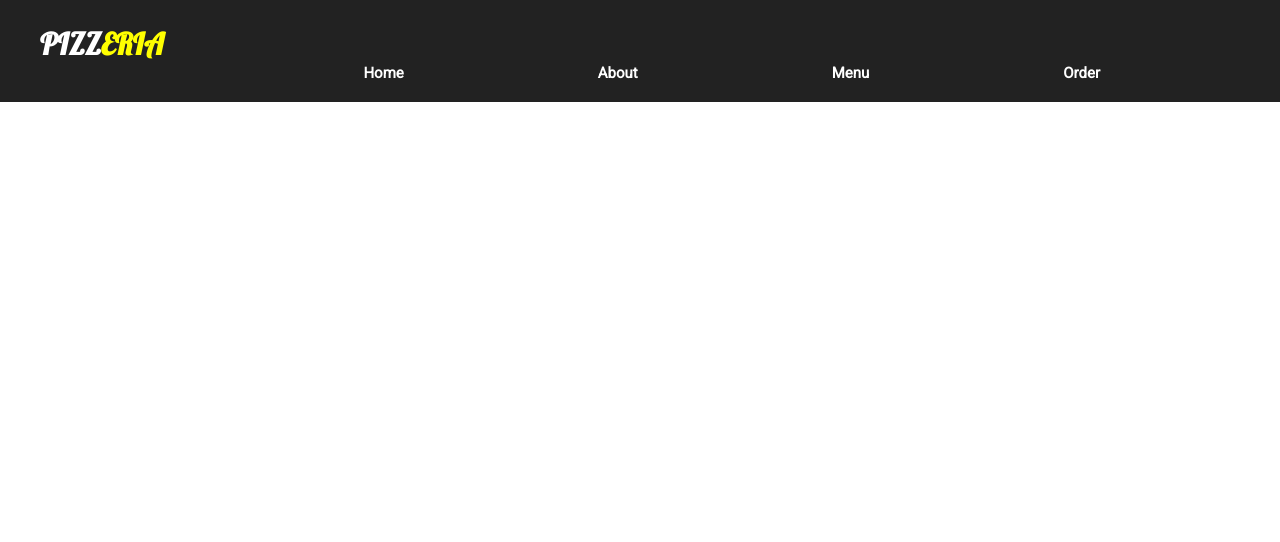
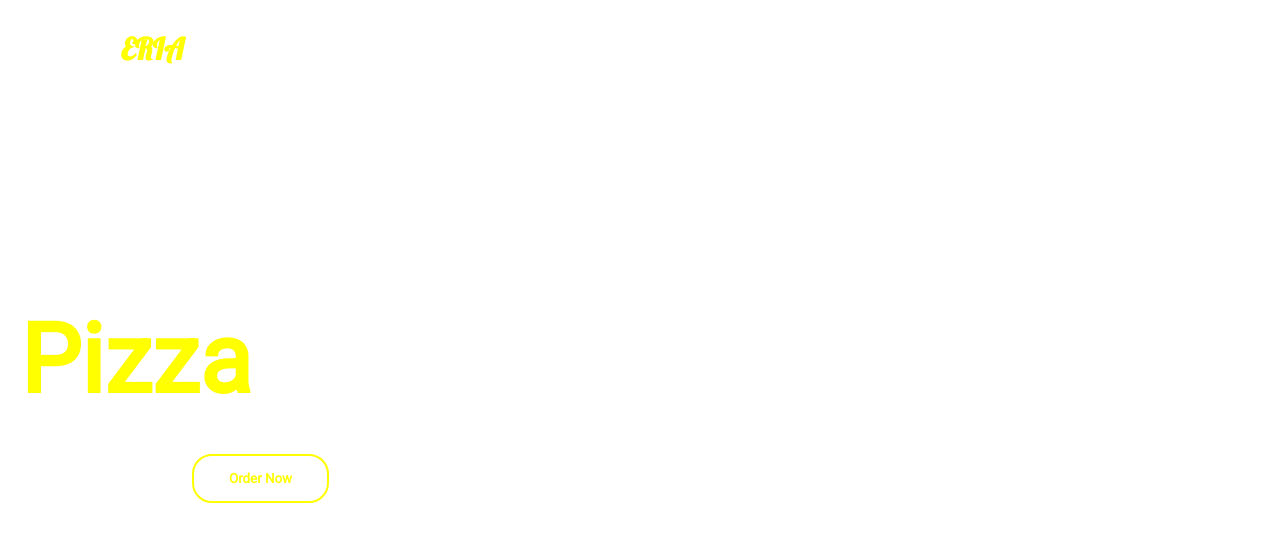
Before and after one commit to Achiengy/Pizzeria, a plain HTML site: page index.html in a window 1280 px wide. Drawn offline with nearby package versions, Linux system fonts and the light colour scheme.

Commit message:
ft:home_content-This will add home contents like text,button on the home page

```diff
--- a/css/style.css
+++ b/css/style.css
@@ -12,8 +12,7 @@
     position: fixed;
     width: 100%;
     z-index: 999;
-    padding: 20px 0;
-    background-color: #222;
+    padding: 10px 0;
 }
 
 .navbar .logo {
@@ -21,32 +20,14 @@
     color: yellow;
     font-size: 30px;
     font-weight: bold;
-    padding-top: 5px;
-    padding-left: 40px;
+    padding-top: 20px;
+    padding-left: 60px;
 }
 .navbar .logo span {
     color: white;
     font-family: 'Lobster', 'cursive';
 }
 
-.navbar ul {
-    float: right;
-}
-
-.navbar ul li{
-  list-style: none;
-  display: inline-block;
-  margin-right: 180px;
-}
-
-.navbar ul li a {
-    text-decoration: none;
-    margin-left: 10px;
-    color: white;
-    font-size: 15px;
-    font-weight: bold;
-    margin-left: 10px;
-}
 
 .home {
     width: 100%;
@@ -54,3 +35,27 @@
     background-image: url(../images/trial.jpeg);
     background-size: 100% 100%;
 }
+
+.home .home-content .text-1 {
+    padding-left: 20px;
+    color: #fff;
+    font-size: 6em;
+    padding-top: 15%;
+}
+
+.home-content .text-1 span {
+    color: yellow;
+}
+
+.home .btn {
+    padding: 15px 35px;
+    background: transparent;
+    color: yellow;
+    font-weight: bolder;
+    float: left;
+    border: 0;
+    border: 2px solid yellow;
+    margin-left: 15%;
+    margin-top: 3%;
+    border-radius: 20px;
+}
--- a/index.html
+++ b/index.html
@@ -19,17 +19,15 @@
     <nav class="navbar">
         <p class="logo"><span>PIZZ</span>ERIA</p>
 
-        <ul class="navlink">
-            <li><a href="#home">Home</a></li>
-            <li><a href="#about">About</a></li>
-            <li><a href="#menu">Menu</a></li>
-            <li><a href="#order">Order</a></li>
-        </ul>
     </nav>
 
     <section class="home" id="home">
+        <div class="home-content">
+            <h1 class="text-1">We make tasty<br><span>Pizza</span> like a pro</h1>
+        </div>
+        <button class="btn active">Order Now</button>
+    </section>
 
-    </section>
 
 
 
```
